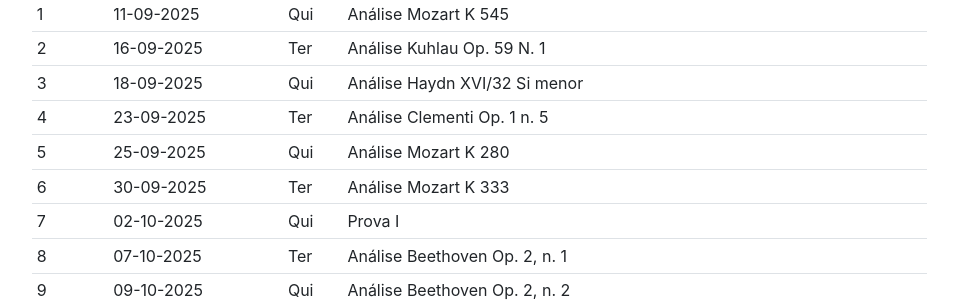
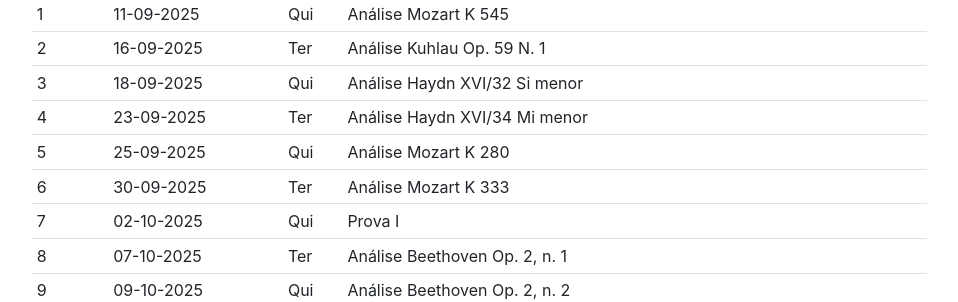
Before and after one commit to kroger/genosmus, a Jekyll site: the page built from _marcos/musa72.md, in a window 1280 px wide and 900 px high, scrolled down 2121 px. Shown: the part 153-455 px from the top of the window, without its empty margins (68-1026 px from the left). Built offline with Jekyll 4.4.1, drawn with Linux system fonts in a browser that asks for light colours; nearby versions of some CDN libraries; the table of contents is made by our own code.

Commit message:
Altera peça do cronograma
- Sai Clementi, entra Haydn

```diff
--- a/_marcos/cronogramas/musa72.txt
+++ b/_marcos/cronogramas/musa72.txt
@@ -4,7 +4,7 @@
 Análise Mozart K 545
 Análise Kuhlau Op. 59 N. 1
 Análise Haydn XVI/32 Si menor
-Análise Clementi Op. 1 n. 5
+Análise Haydn XVI/34 Mi menor
 Análise Mozart K 280
 Análise Mozart K 333
 Prova I
--- a/_marcos/musa72.md
+++ b/_marcos/musa72.md
@@ -88,7 +88,7 @@ Este cronograma é uma previsão e poderá ser alterado ao longo do semestre.
 | 1    | 11-09-2025 | Qui | Análise Mozart K 545                         |
 | 2    | 16-09-2025 | Ter | Análise Kuhlau Op. 59 N. 1                   |
 | 3    | 18-09-2025 | Qui | Análise Haydn XVI/32 Si menor                |
-| 4    | 23-09-2025 | Ter | Análise Clementi Op. 1 n. 5                  |
+| 4    | 23-09-2025 | Ter | Análise Haydn XVI/34 Mi menor                |
 | 5    | 25-09-2025 | Qui | Análise Mozart K 280                         |
 | 6    | 30-09-2025 | Ter | Análise Mozart K 333                         |
 | 7    | 02-10-2025 | Qui | Prova I                                      |
```
Also changed, not shown: other parts of _marcos/cronogramas/musa72.txt (+1 -1 lines).
